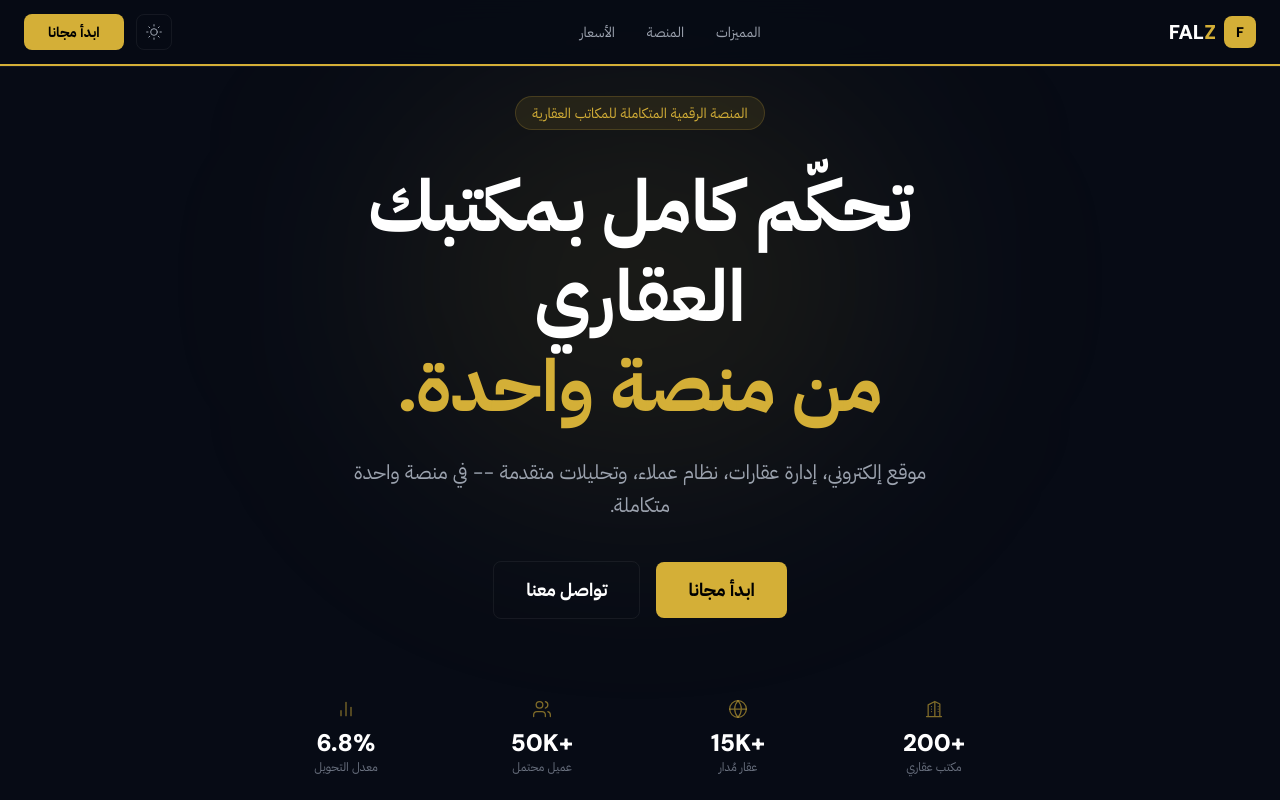
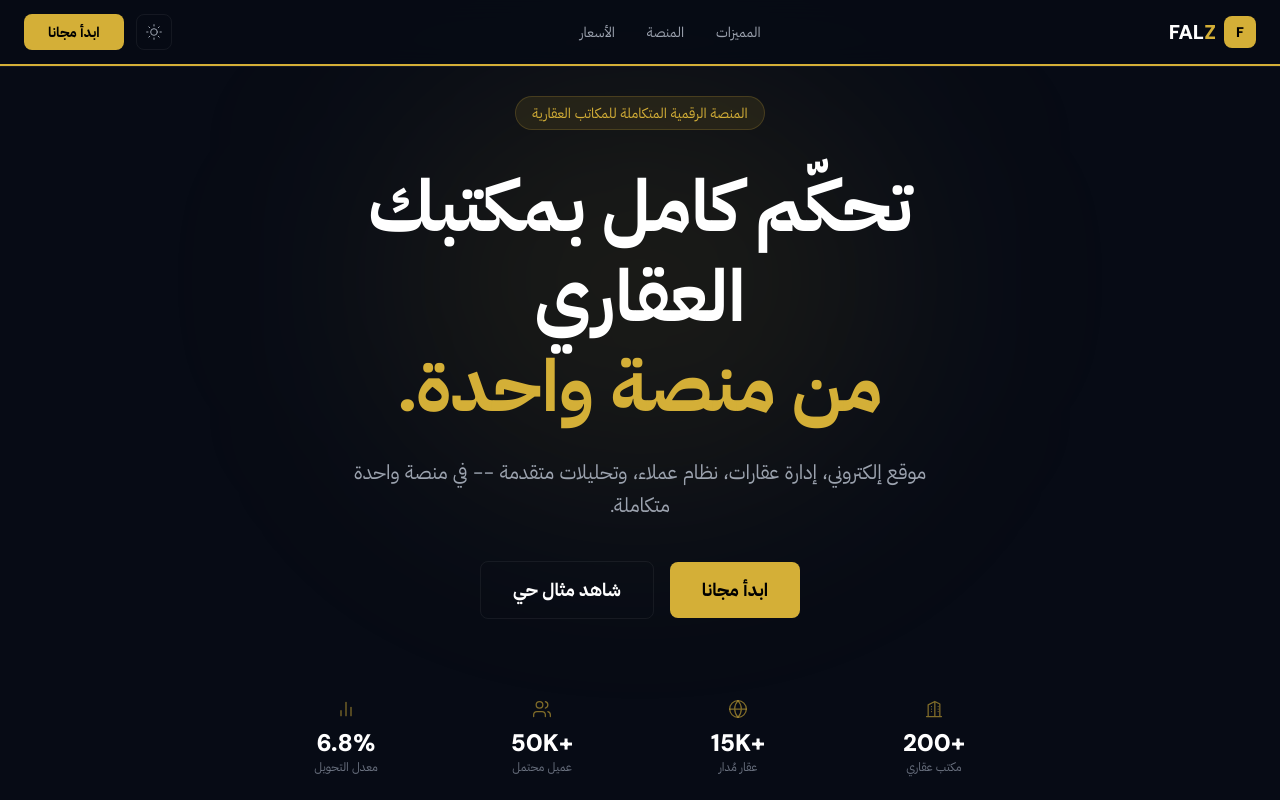
Before and after one commit to sadacompany/falz, a Next.js app: page / in a window 1280 px wide. Shown: the top 800 px of the page. Built offline with nearby package versions, Linux system fonts and the light colour scheme.

Commit message:
Change hero CTA to 'see live example' linking to /dar-al-aseel
Co-Authored-By: Claude Opus 4.6 (1M context) <noreply@anthropic.com>

```diff
--- a/src/app/page.tsx
+++ b/src/app/page.tsx
@@ -246,8 +246,8 @@ function LandingContent() {
               <Link href="/auth/signup" className="bg-primary text-black font-bold text-lg px-8 py-3.5 rounded-lg hover:bg-primary/90 transition-colors">
                 ابدأ مجانا
               </Link>
-              <Link href="/contact" className="border border-edge text-heading font-bold text-lg px-8 py-3.5 rounded-lg hover:bg-card-hover transition-colors">
-                تواصل معنا
+              <Link href="/dar-al-aseel" className="border border-edge text-heading font-bold text-lg px-8 py-3.5 rounded-lg hover:bg-card-hover transition-colors">
+                شاهد مثال حي
               </Link>
             </div>
           </motion.div>
```
